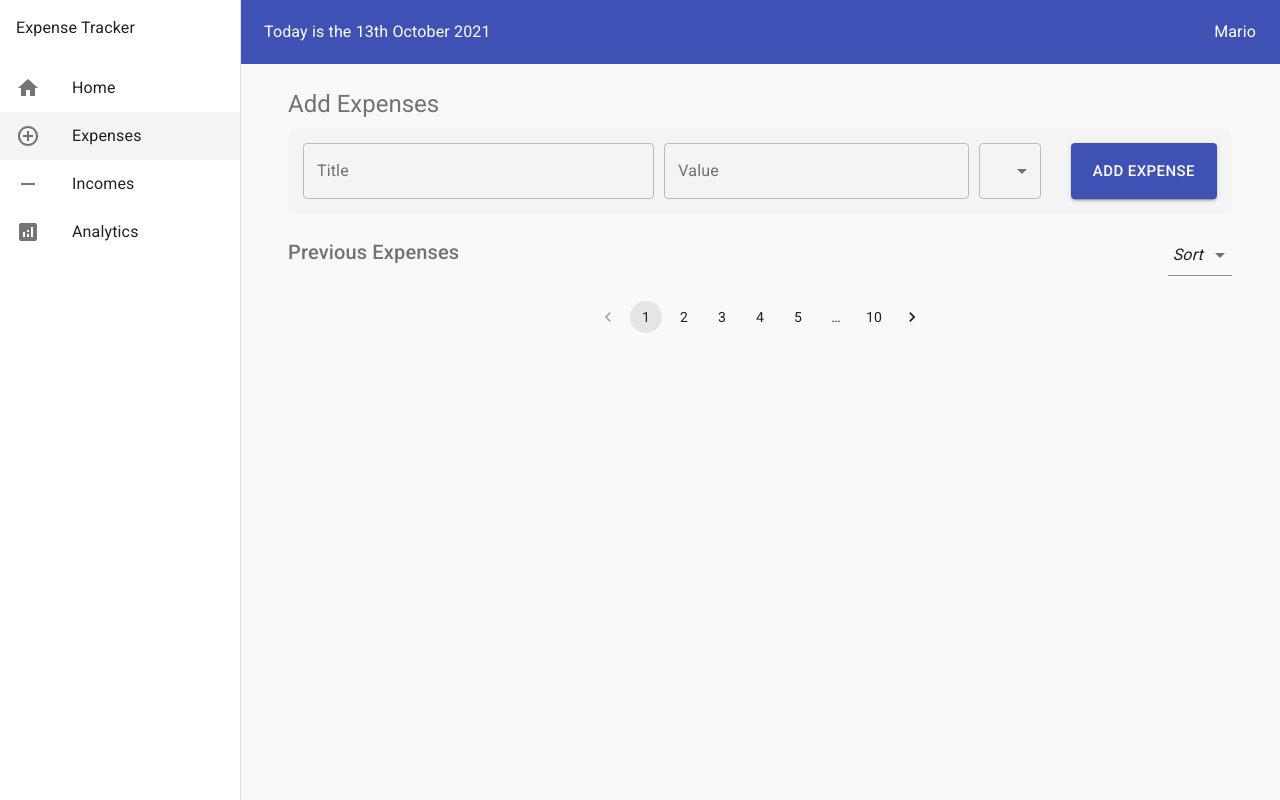
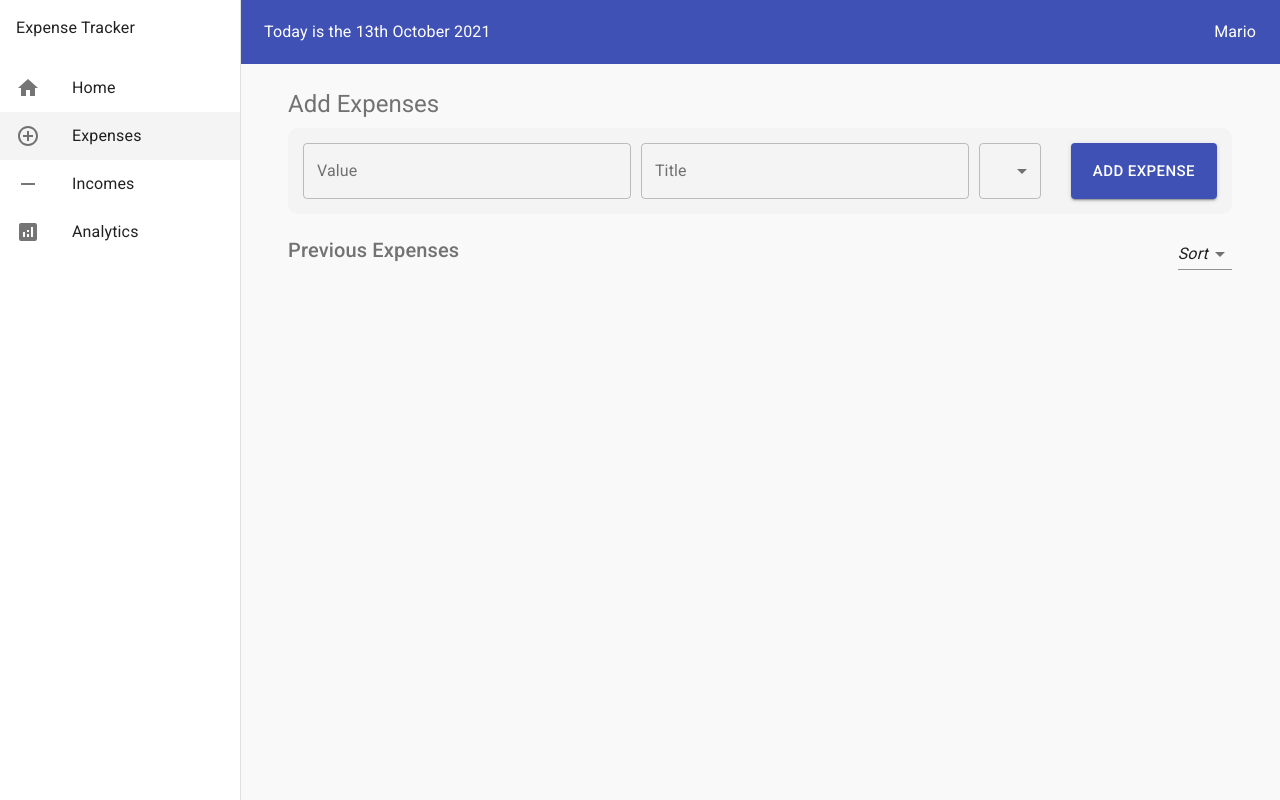
Before and after one commit to Gkristof96/Expense-Tracker, a React (Create React App) app: page /expenses in a window 1280 px wide. Built offline with nearby package versions, Linux system fonts and the light colour scheme.

Commit message:
replace new content with new components at expenses and incomes pages

```diff
--- a/src/features/balance/balanceSlice.js
+++ b/src/features/balance/balanceSlice.js
@@ -63,9 +63,8 @@ const balanceSlice = createSlice({
       state.currentMonthExpense = state.expenses.reduce((total, item) => {
         if (date[1] === item.date.month) {
           return total + +item.value;
-        } else {
-          return total;
         }
+        return total;
       }, 0);
     },
   },
--- a/src/pages/Expenses.js
+++ b/src/pages/Expenses.js
@@ -1,77 +1,13 @@
-import {
-  Container,
-  Typography,
-  TextField,
-  Button,
-  makeStyles,
-  FormControl,
-  Select,
-  MenuItem,
-} from "@material-ui/core";
+import { Container, Typography, makeStyles } from "@material-ui/core";
+import List from "../components/List/List";
 
-import { useState } from "react";
-import AdapterDateFns from "@mui/lab/AdapterDateFns";
-import LocalizationProvider from "@mui/lab/LocalizationProvider";
-import DatePicker from "@mui/lab/DatePicker";
-import ExpensesCard from "../components/ExpensesCard";
-import { Pagination } from "@mui/material";
-import { useDispatch, useSelector } from "react-redux";
-import { addExpense } from "../features/balance/balanceSlice";
-
-const useStyles = makeStyles({
-  form: {
-    width: "calc(100% - 30px)",
-    padding: "15px",
-    display: "flex",
-    justifyContent: "space-between",
-    flexWrap: "nowrap",
-    backgroundColor: "#f4f4f4",
-    borderRadius: "10px",
-  },
-  sort: {
-    width: "100%",
-    marginTop: "20px",
-    marginBottom: "20px",
-    display: "flex",
-    justifyContent: "space-between",
-    alignItems: "center",
-  },
-  card: {
-    display: "flex",
-    alignItems: "center",
-  },
-  sortbtn: {
-    padding: "5px",
-  },
-
-  addbtn: { flexGrow: 0, marginLeft: "20px" },
-  expense: { flexGrow: 2, marginRight: "10px" },
-  title: { flexGrow: 3, marginRight: "10px" },
-  category: { flexGrow: 3, marginRight: "10px" },
-  date: { flexGrow: 1 },
-  paginate: {
-    marginTop: "25px",
-    display: "flex",
-    justifyContent: "center",
-  },
-});
+import { useSelector } from "react-redux";
+import NewItemForm from "../components/NewItemForm";
 
 const Expenses = () => {
-  const classes = useStyles();
-  const [value, setValue] = useState("");
-  const [title, setTitle] = useState("");
-  const [category, setCategory] = useState("");
-  const [date, setDate] = useState(null);
-  const [sort, setSort] = useState("");
-  const dispatch = useDispatch();
-
-  const str = String(date).slice(0, 15).split(" ");
-
   const expenses = useSelector((state) => state.balance.expenses);
 
-  console.log(expenses[0]);
-
-  const submitHandler = (event) => {
+  /*const submitHandler = (event) => {
     event.preventDefault();
     if (value !== "" && category !== "" && date !== "" && title !== "") {
       dispatch(
@@ -89,7 +25,7 @@ const Expenses = () => {
         })
       );
     }
-  };
+  };*/
 
   return (
     <Container>
@@ -101,104 +37,8 @@ const Expenses = () => {
       >
         Add Expenses
       </Typography>
-      <form
-        onSubmit={submitHandler}
-        className={classes.form}
-        noValidate
-        autoComplete='off'
-      >
-        <TextField
-          variant='outlined'
-          value={title}
-          onChange={(event) => setTitle(event.target.value)}
-          label='Title'
-          className={`${classes.field} ${classes.title}`}
-        />
-        <TextField
-          variant='outlined'
-          value={value}
-          onChange={(event) => setValue(event.target.value)}
-          label='Value'
-          className={`${classes.field} ${classes.expense}`}
-        />
-        <FormControl sx={{ m: 1, minWidth: 120 }}>
-          <Select
-            className={`${classes.field} ${classes.category}`}
-            variant='outlined'
-            value={category}
-            onChange={(event) => setCategory(event.target.value)}
-            displayEmpty
-            inputProps={{ "aria-label": "Without label" }}
-          >
-            <MenuItem value='Groceries'>
-              <em>Groceries</em>
-            </MenuItem>
-            <MenuItem value='Fun'>Fun</MenuItem>
-            <MenuItem value='Bill'>Bill</MenuItem>
-            <MenuItem value='Tech'>Tech</MenuItem>
-          </Select>
-        </FormControl>
-        <LocalizationProvider
-          dateAdapter={AdapterDateFns}
-          className={`${classes.field} ${classes.date}`}
-        >
-          <DatePicker
-            label='Basic example'
-            value={date}
-            onChange={(newValue) => {
-              setDate(newValue);
-            }}
-            renderInput={(params) => (
-              <TextField variant='outlined' {...params} />
-            )}
-          />
-        </LocalizationProvider>
-        <Button
-          type='submit'
-          color='primary'
-          size='large'
-          className={`${classes.field} ${classes.addbtn}`}
-          variant='contained'
-        >
-          Add Expense
-        </Button>
-      </form>
-      <div className={classes.sort}>
-        <Typography
-          variant='h6'
-          component='h2'
-          gutterBottom
-          color='textSecondary'
-        >
-          Previous Expenses
-        </Typography>
-        <FormControl variant='standard'>
-          <Select
-            className={classes.sortbtn}
-            labelId='demo-simple-select-standard-label'
-            id='demo-simple-select-standard'
-            value={sort}
-            onChange={(event) => setSort(event.target.value)}
-            displayEmpty
-            inputProps={{ "aria-label": "Without label" }}
-          >
-            <MenuItem value=''>
-              <em>Sort</em>
-            </MenuItem>
-            <MenuItem value={10}>Ten</MenuItem>
-            <MenuItem value={20}>Twenty</MenuItem>
-            <MenuItem value={30}>Thirty</MenuItem>
-          </Select>
-        </FormControl>
-      </div>
-      <div>
-        {expenses.map((item) => (
-          <ExpensesCard key={item.id} expense={item} />
-        ))}
-      </div>
-      <div className={classes.paginate}>
-        <Pagination count={10}></Pagination>
-      </div>
+      <NewItemForm />
+      <List title='Previous Expenses' data={expenses} />
     </Container>
   );
 };
--- a/src/pages/Incomes.js
+++ b/src/pages/Incomes.js
@@ -1,5 +1,40 @@
+import {
+  Container,
+  TextField,
+  Typography,
+  FormControl,
+  Select,
+  MenuItem,
+  Button,
+} from "@material-ui/core";
+import { LocalizationProvider, DatePicker } from "@mui/lab";
+import AdapterDateFns from "@mui/lab/AdapterDateFns";
+import { useState } from "react";
+import { useDispatch, useSelector } from "react-redux";
+import List from "../components/List/List";
+import NewItemForm from "../components/NewItemForm";
+
 const Incomes = () => {
-  return <div>Incomes</div>;
+  const incomes = useSelector((state) => state.balance.incomes);
+
+  const submitHandler = (event) => {
+    event.preventDefault();
+    console.log("submit");
+  };
+  return (
+    <Container>
+      <Typography
+        variant='h5'
+        component='h2'
+        gutterBottom
+        color='textSecondary'
+      >
+        Add Incomes
+      </Typography>
+      <NewItemForm />
+      <List data={incomes} title='Previous Incomes' />
+    </Container>
+  );
 };
 
 export default Incomes;
```
